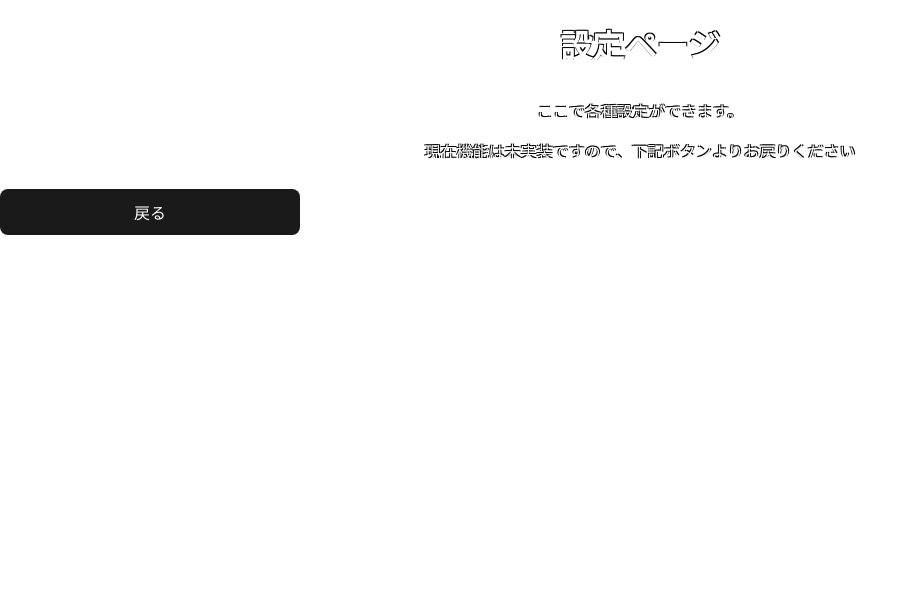
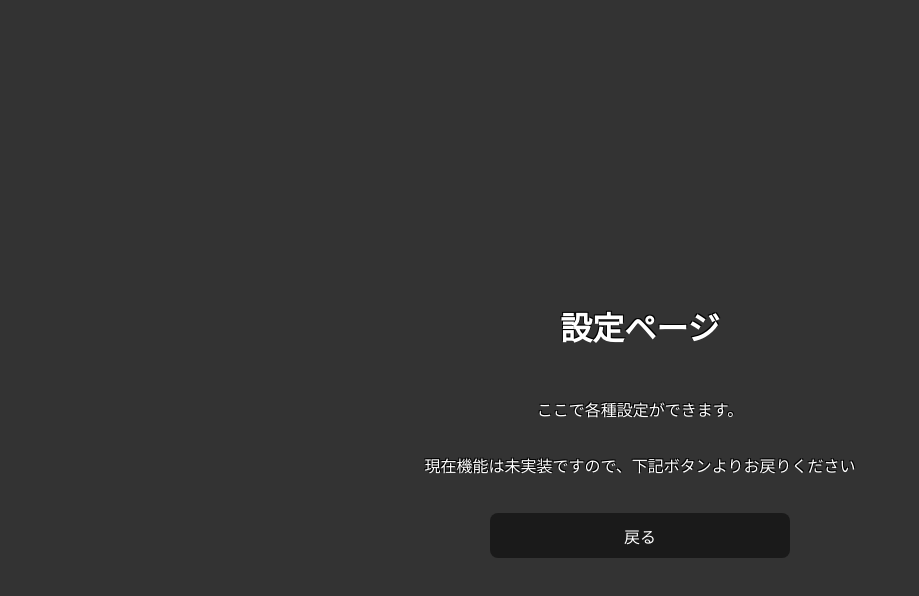
Before and after one commit to y-wkot/BmrFront, a React (Vite) app: page /settings in a window 1280 px wide. Shown: the top 596 px of the page, without its empty margins (0-919 px from the left). Built offline with nearby package versions, Linux system fonts and the light colour scheme.

Commit message:
241112h6

```diff
--- /dev/null
+++ b/src/Settings.css
@@ -0,0 +1,21 @@
+.settings-page {
+  text-align: center; /* テキストを中央揃え */
+  padding: 20px;
+}
+
+.settings-page button {
+  margin-top: 20px; /* 上に余白を追加 */
+}
+
+.settings-page {
+  display: flex;
+  flex-direction: column;
+  align-items: center; /* 水平方向の中央揃え */
+  justify-content: center; /* 垂直方向の中央揃え */
+  min-height: 100vh; /* 画面全体の中央に配置 */
+  padding: 20px;
+}
+
+.settings-page button {
+  margin-top: 20px;
+}
--- a/src/Settings.tsx
+++ b/src/Settings.tsx
@@ -1,11 +1,12 @@
 import React from "react";
 import { useNavigate } from "react-router-dom";
+import "./Settings.css";
 
 const Settings: React.FC = () => {
   const navigate = useNavigate();
 
   return (
-    <div>
+    <div className="settings-page">
       <h1>設定ページ</h1>
       <p>ここで各種設定ができます。</p>
 
--- a/src/index.css
+++ b/src/index.css
@@ -3,7 +3,7 @@
   font-family: Arial, sans-serif;
   color-scheme: light dark;
   color: rgba(255, 255, 255, 0.87);
-  /* background-color: #333; */
+  background-color: #333;
 }
 
 body {
@@ -15,7 +15,7 @@ body {
   min-height: 100vh;
   padding: 0;
   font-family: Arial, sans-serif;
-  /* background-color: #333; */
+  background-color: #333;
   color: #fff;
 }
 
```
